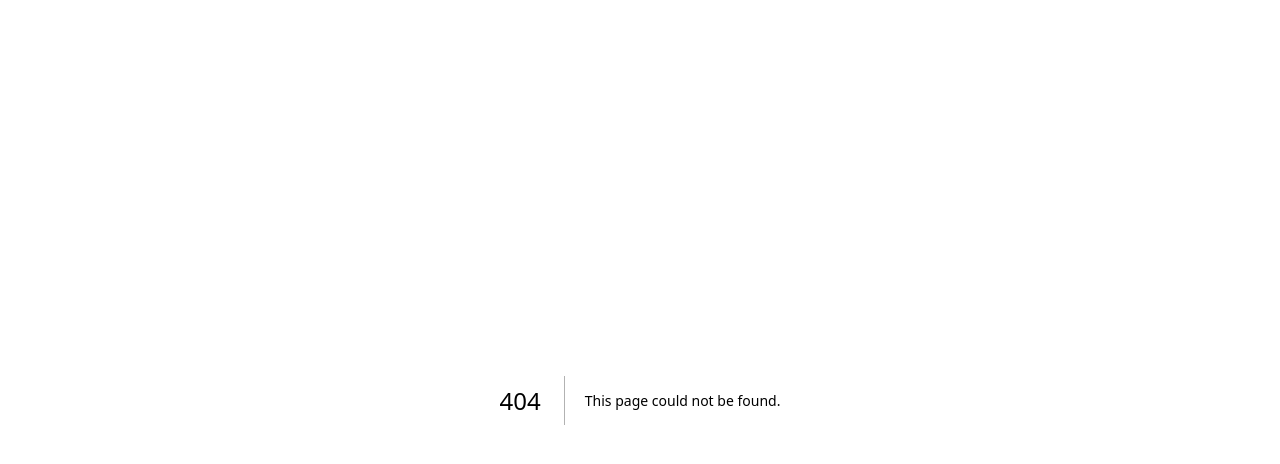
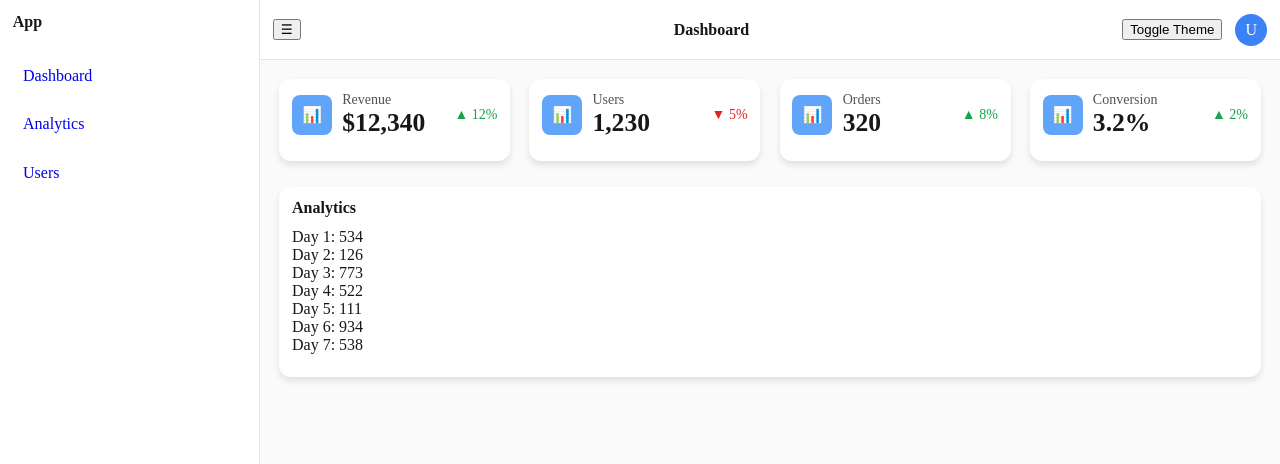
Before and after one commit to vickypaul711/test-fermi, a Next.js app in the folder design-system-dashboard/: page /dashboard in a window 1280 px wide. Before the commit this address had no page. Shown: the top 464 px of the page. Built offline with nearby package versions, Linux system fonts and the light colour scheme.

Commit message:
refactor: move dashboard users to separate concerns and debouce as utility

```diff
--- /dev/null
+++ b/design-system-dashboard/src/app/dashboard/page.module.css
@@ -0,0 +1,11 @@
+.grid {
+  display: grid;
+  gap: var(--space-lg);
+  grid-template-columns: repeat(4, 1fr);
+
+  container-type: inline-size;
+}
+
+.section {
+  margin-top: var(--space-xl);
+}
--- /dev/null
+++ b/design-system-dashboard/src/app/dashboard/page.tsx
@@ -0,0 +1,44 @@
+import StatsCard from '@/components/dashboard/statsCard/statsCard';
+import DashboardLayout from '@/components/layout/dashboardLayout/dashboardLayout';
+import styles from './page.module.css';
+import AnalyticsCard from '@/components/dashboard/analyticsCard/analyticsCard';
+
+async function getStats() {
+  const res = await fetch('http://localhost:3000/api/stats', {
+    cache: 'no-store',
+  });
+
+  return res.json();
+}
+
+async function getAnalytics() {
+  const res = await fetch('http://localhost:3000/api/analytics', {
+    cache: 'no-store',
+  });
+
+  return res.json();
+}
+
+export default async function DashboardPage() {
+  const { data } = await getStats();
+  const { data: analyticsData } = await getAnalytics();
+
+  return (
+    <DashboardLayout>
+      <div className={styles.grid}>
+        {data.map((item: any, index: number) => (
+          <StatsCard
+            key={index}
+            title={item.title}
+            value={item.value}
+            change={item.change}
+          />
+        ))}
+      </div>
+
+      <div className={styles.section}>
+        <AnalyticsCard data={analyticsData} />
+      </div>
+    </DashboardLayout>
+  );
+}
--- /dev/null
+++ b/design-system-dashboard/src/app/users/page.module.css
@@ -0,0 +1,23 @@
+.header {
+  margin-bottom: var(--space-lg);
+}
+
+
+.title {
+  font-size: var(--font-size-xl);
+  font-weight: var(--font-weight-semibold);
+  color: var(--color-text-primary);
+}
+
+
+.subtitle {
+  font-size: var(--font-size-sm);
+  color: var(--color-text-secondary);
+  margin-top: var(--space-xs);
+}
+
+
+.tableSection {
+  margin-top: var(--space-md);
+  color: var(--color-text-primary);
+}
```
Also changed, not shown: design-system-dashboard/src/app/users/page.tsx (added, +20 -0 lines), design-system-dashboard/src/lib/hooks/useDebounce.ts (added, +15 -0 lines).
